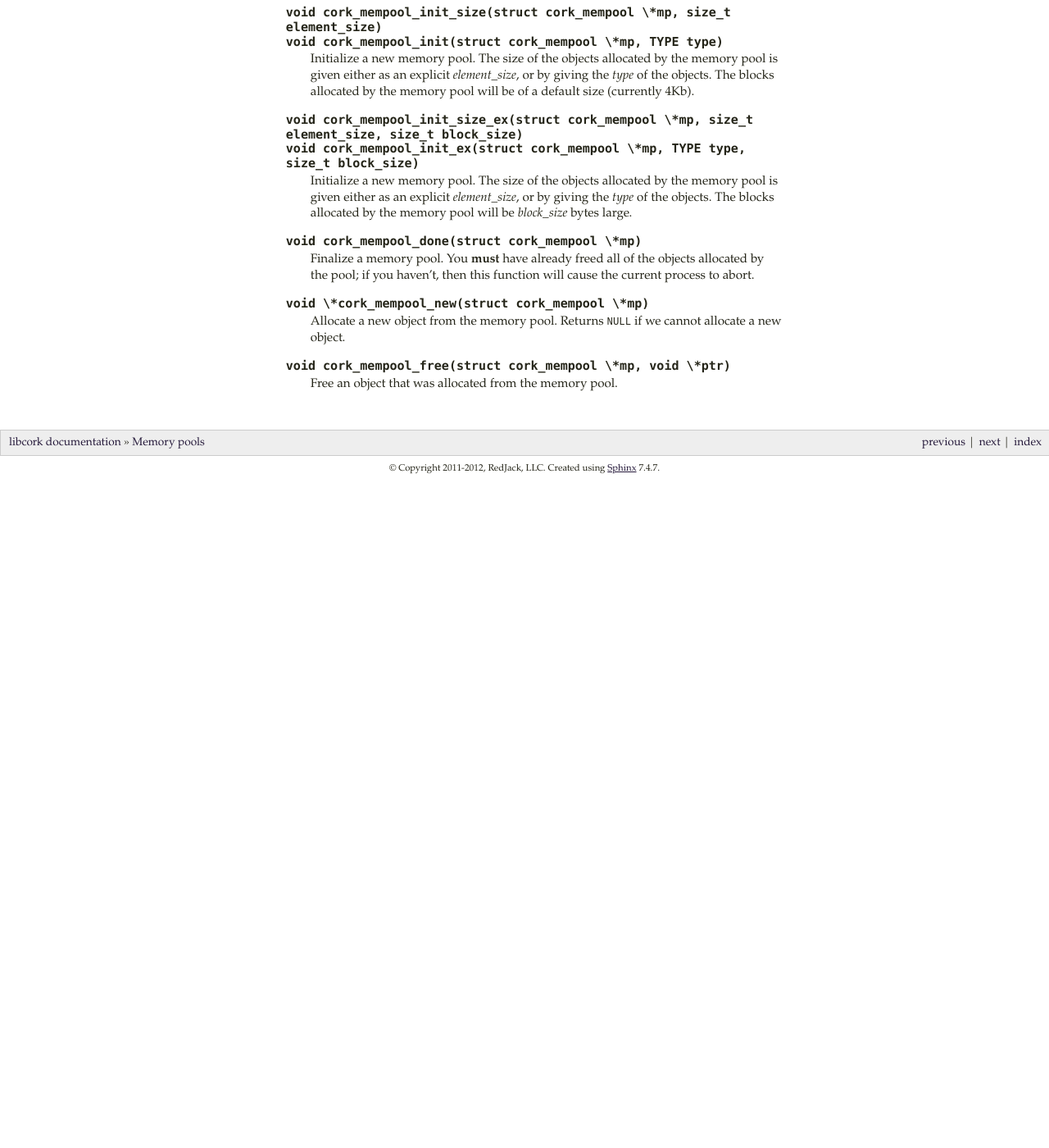
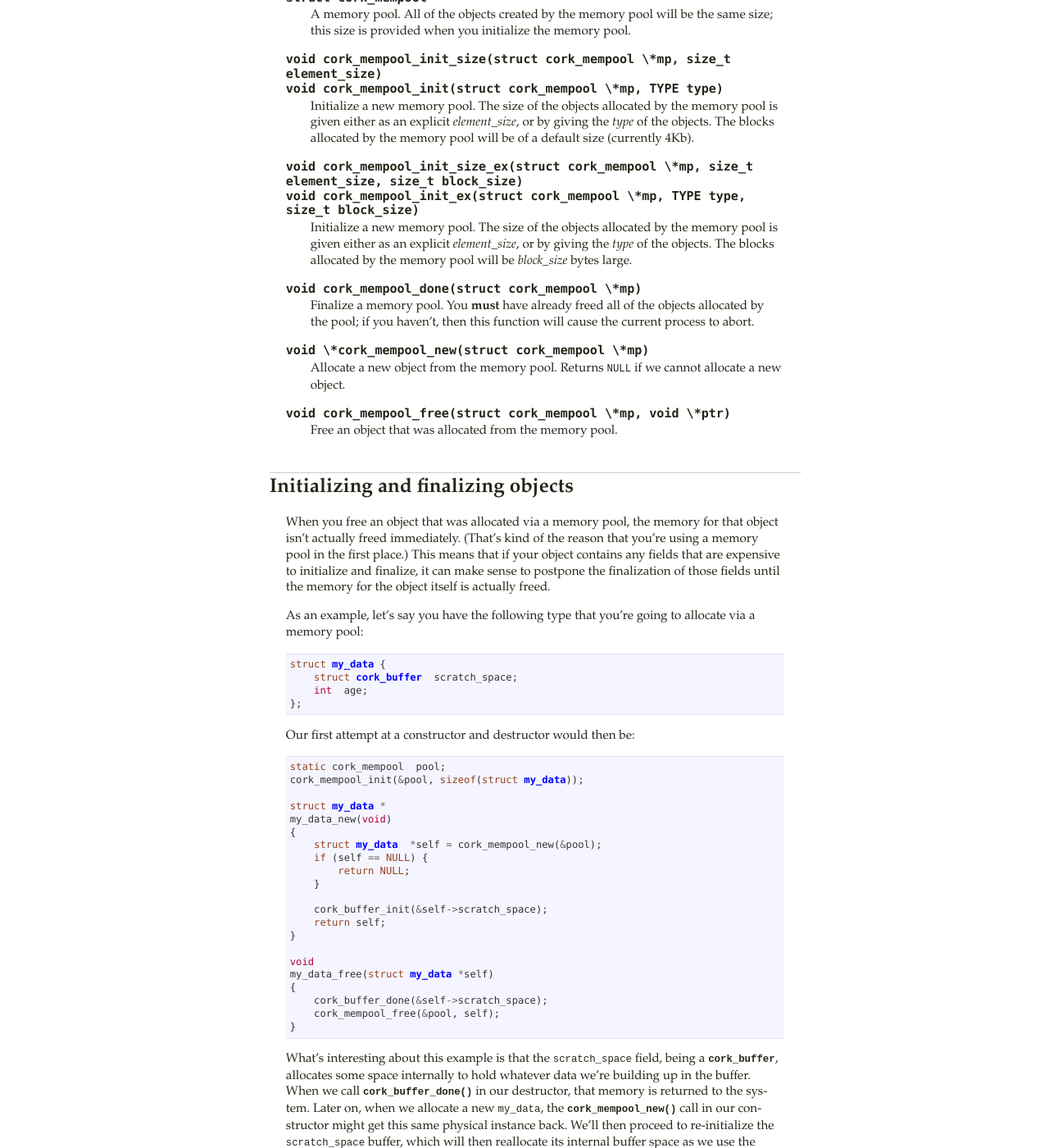
Before and after one commit to dcreager/libcork, a Sphinx documentation site: the page built from docs/mempool.rst, in a window 1280 px wide and 1400 px high, scrolled down 457 px. Shown: the whole window at 82% size. Built offline with Sphinx 7.4.7, drawn with Linux system fonts in a browser that asks for light colours; pages that are not in the unit, such as notebooks, are missing from menus; the version number could not be read and is left out; before the commit the page ends 1044 px from its top, so only the background shows below that; some of the changed text lies outside the part shown.

Commit message:
Initialization/finalization of memory pool objects
You can now provide initialization and finalization functions that will
be called for each object in a memory pool.  These functions are called
when the memory for the object is actually allocated or freed, which
should only happen once for each physical location, even though those
locations are (hopefully) shared across many different logical instances
of your data type.

```diff
--- a/docs/mempool.rst
+++ b/docs/mempool.rst
@@ -62,3 +65,138 @@
 .. function:: void cork_mempool_free(struct cork_mempool \*mp, void \*ptr)
 
    Free an object that was allocated from the memory pool.
+
+
+
+.. _mempool-lifecycle:
+
+Initializing and finalizing objects
+-----------------------------------
+
+When you free an object that was allocated via a memory pool, the memory
+for that object isn't actually freed immediately.  (That's kind of the
+reason that you're using a memory pool in the first place.)  This means
+that if your object contains any fields that are expensive to initialize
+and finalize, it can make sense to postpone the finalization of those
+fields until the memory for the object itself is actually freed.
+
+As an example, let's say you have the following type that you're going
+to allocate via a memory pool::
+
+    struct my_data {
+        struct cork_buffer  scratch_space;
+        int  age;
+    };
+
+Our first attempt at a constructor and destructor would then be::
+
+    static cork_mempool  pool;
+    cork_mempool_init(&pool, sizeof(struct my_data));
+
+    struct my_data *
+    my_data_new(void)
+    {
+        struct my_data  *self = cork_mempool_new(&pool);
+        if (self == NULL) {
+            return NULL;
+        }
+
+        cork_buffer_init(&self->scratch_space);
+        return self;
+    }
+
+    void
+    my_data_free(struct my_data *self)
+    {
+        cork_buffer_done(&self->scratch_space);
+        cork_mempool_free(&pool, self);
+    }
+
+What's interesting about this example is that the ``scratch_space``
+field, being a :c:type:`cork_buffer`, allocates some space internally to
+hold whatever data we're building up in the buffer.  When we call
+:c:func:`cork_buffer_done` in our destructor, that memory is returned to
+the system.  Later on, when we allocate a new ``my_data``, the
+:c:func:`cork_mempool_new` call in our constructor might get this same
+physical instance back.  We'll then proceed to re-initialize the
+``scratch_space`` buffer, which will then reallocate its internal buffer
+space as we use the type.
+
+Since we're using a memory pool to reuse the memory for the ``my_data``
+instance, we might as well try to reuse the memory for the
+``scratch_space`` field, as well.  To do this, you set the
+``init_object`` and ``done_object`` function pointers in your memory
+pool:
+
+.. member:: int (\*cork_mempool.init_object)(void \*obj)
+            void (\*cork_mempool.done_object)(void \*obj)
+
+   Functions that will be used to initialize and finalize each object
+   that's managed by the memory pool.
+
+So, instead of putting the initialization logic into our constructor, we
+put it into the ``init_object`` function.  Similarly, the finalization
+logic goes into ``done_object``, and not our destructor::
+
+    static int
+    my_data_init(void *vself)
+    {
+        struct my_data  *self = vself;
+        cork_buffer_init(&self->scratch_space);
+        return 0;
+    }
+
+    static void
+    my_data_done(void *vself)
+    {
+        struct my_data  *self = vself;
+        cork_buffer_done(&self->scratch_space);
+    }
+
+    static cork_mempool  pool;
+    cork_mempool_init(&pool, sizeof(struct my_data));
+    pool.init_object = my_data_init;
+    pool.done_object = my_data_done;
+
+    struct my_data *
+    my_data_new(void)
+    {
+        return cork_mempool_new(&pool);
+    }
+
+    void
+    my_data_free(struct my_data *self)
+    {
+        cork_mempool_free(&pool, self);
+    }
+
+In this implementation, the ``scratch_space`` buffer is initialized when
+the memory for an instance is first allocated, and it's not finalized
+until the memory for the instance is returned to the system.  (Which
+basically means "when the memory pool itself is freed".)
+
+A caveat with this approach is that we've no longer guaranteed that the
+``scratch_space`` buffer is empty when ``my_data_new`` returns — if
+we're reusing an existing object, then the contents of the "previous"
+object's buffer will still be there.  We can either make sure that
+consumers of ``my_data`` don't assume anything about the contents of
+``scratch_space``, or better yet, we can *reset* the fields in our
+constructor object::
+
+    struct my_data *
+    my_data_new(void)
+    {
+        struct my_data  *self = cork_mempool_new(&pool);
+        if (self == NULL) {
+            return NULL;
+        }
+
+        cork_buffer_clear(&self->scratch_space);
+        return self;
+    }
+
+In this example, we can reset the buffer just by clearing it.  If
+resetting is more involved, it can sometimes be better to leave the
+instance in a "messy" state, and have your clients not make assumptions.
+But if you do this, make sure to be clear about it in your
+documentation.
```
Also changed, not shown: other parts of docs/mempool.rst (+4 -1 lines), 3 other files.
